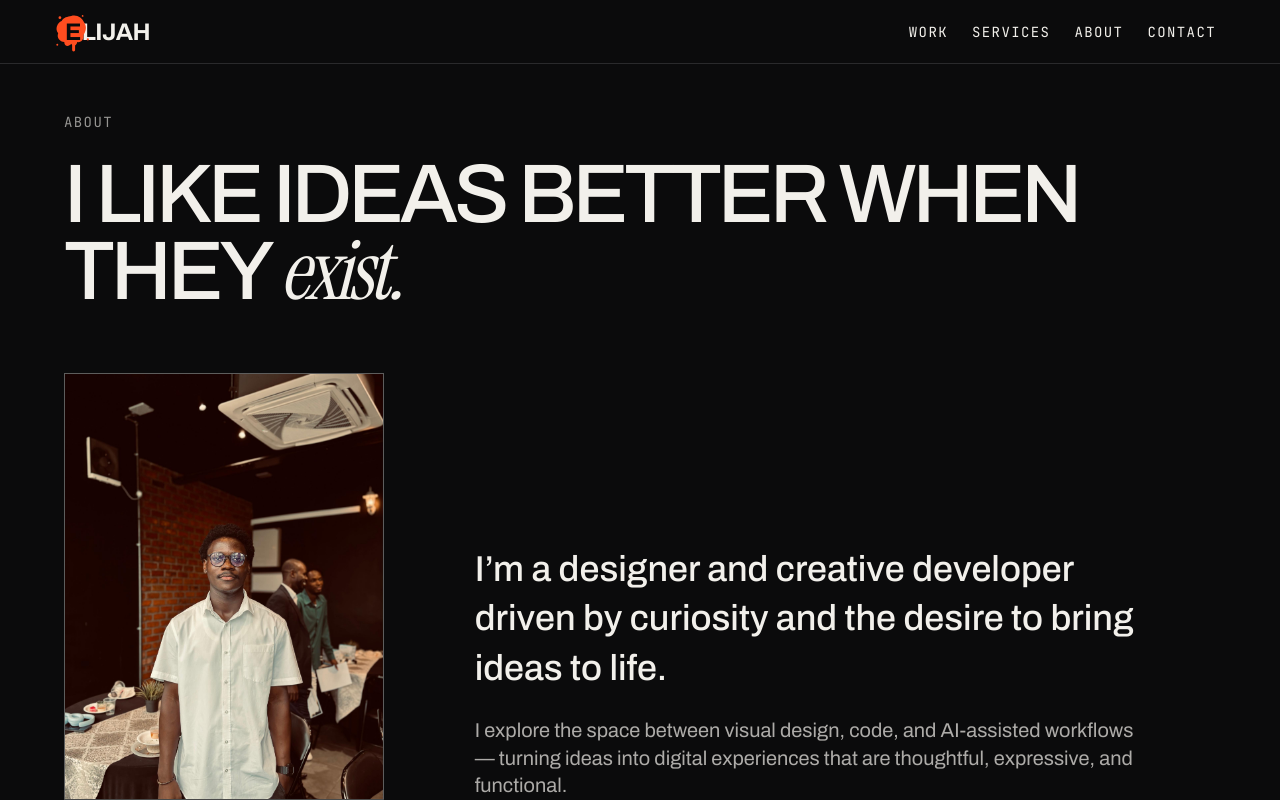
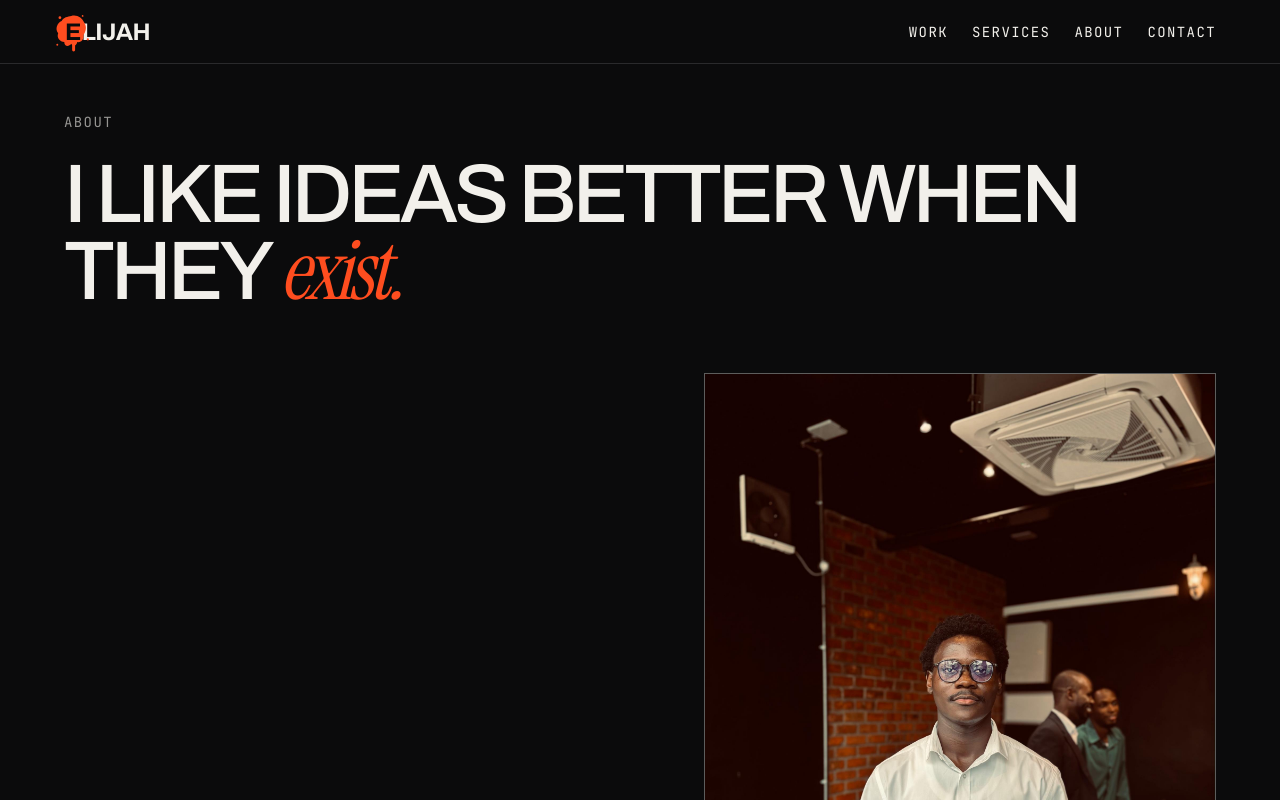
Before and after one commit to JamalOpeyemi/portfolio, a Next.js app: page /about in a window 1280 px wide. Shown: the top 800 px of the page. Built offline with nearby package versions, Linux system fonts and the light colour scheme.

Commit message:
About: orange accent, bigger portrait, Framer

```diff
--- a/app/about/page.tsx
+++ b/app/about/page.tsx
@@ -9,7 +9,7 @@ export const metadata: Metadata = {
 };
 
 const toolGroups = [
-  { label: "Design", tools: ["Figma"] },
+  { label: "Design", tools: ["Figma", "Framer"] },
   { label: "Development", tools: ["Next.js", "React", "Tailwind CSS"] },
   { label: "AI workflows", tools: ["ChatGPT", "Claude"] },
   { label: "Build & ship", tools: ["VS Code", "Git", "GitHub", "Vercel"] },
@@ -25,34 +25,23 @@ export default function AboutPage() {
         </p>
         <h1 className="mt-6 text-[10vw] font-medium uppercase leading-[0.92] tracking-tighter md:text-[6.5vw]">
           I like ideas better when they{" "}
-          <span className="font-serif font-normal normal-case italic">
+          <span className="font-serif font-normal normal-case italic text-accent">
             exist.
           </span>
         </h1>
 
-        <div className="mt-14 grid gap-10 md:mt-16 md:grid-cols-[1fr_2fr] md:items-end">
-          <RevealBlock className="relative aspect-[3/4] w-full max-w-xs overflow-hidden border border-foreground/30 bg-[#1c1c1e]">
+        {/* Bigger portrait: right-aligned on desktop */}
+        <div className="mt-14 md:mt-16 md:flex md:justify-end">
+          <RevealBlock className="relative aspect-[3/4] w-full max-w-md overflow-hidden border border-foreground/30 bg-[#1c1c1e] md:max-w-lg">
             <Image
               src="/portrait.jpg"
               alt="Portrait of Elijah Opeyemi"
               fill
-              sizes="(min-width: 768px) 320px, 100vw"
+              sizes="(min-width: 768px) 512px, 100vw"
               className="object-cover"
               priority
             />
           </RevealBlock>
-
-          <div className="max-w-2xl space-y-6">
-            <p className="text-2xl font-medium leading-snug md:text-4xl">
-              I’m a designer and creative developer driven by curiosity and the
-              desire to bring ideas to life.
-            </p>
-            <p className="text-lg leading-snug text-foreground/70 md:text-xl">
-              I explore the space between visual design, code, and AI-assisted
-              workflows — turning ideas into digital experiences that are
-              thoughtful, expressive, and functional.
-            </p>
-          </div>
         </div>
       </section>
 
```
